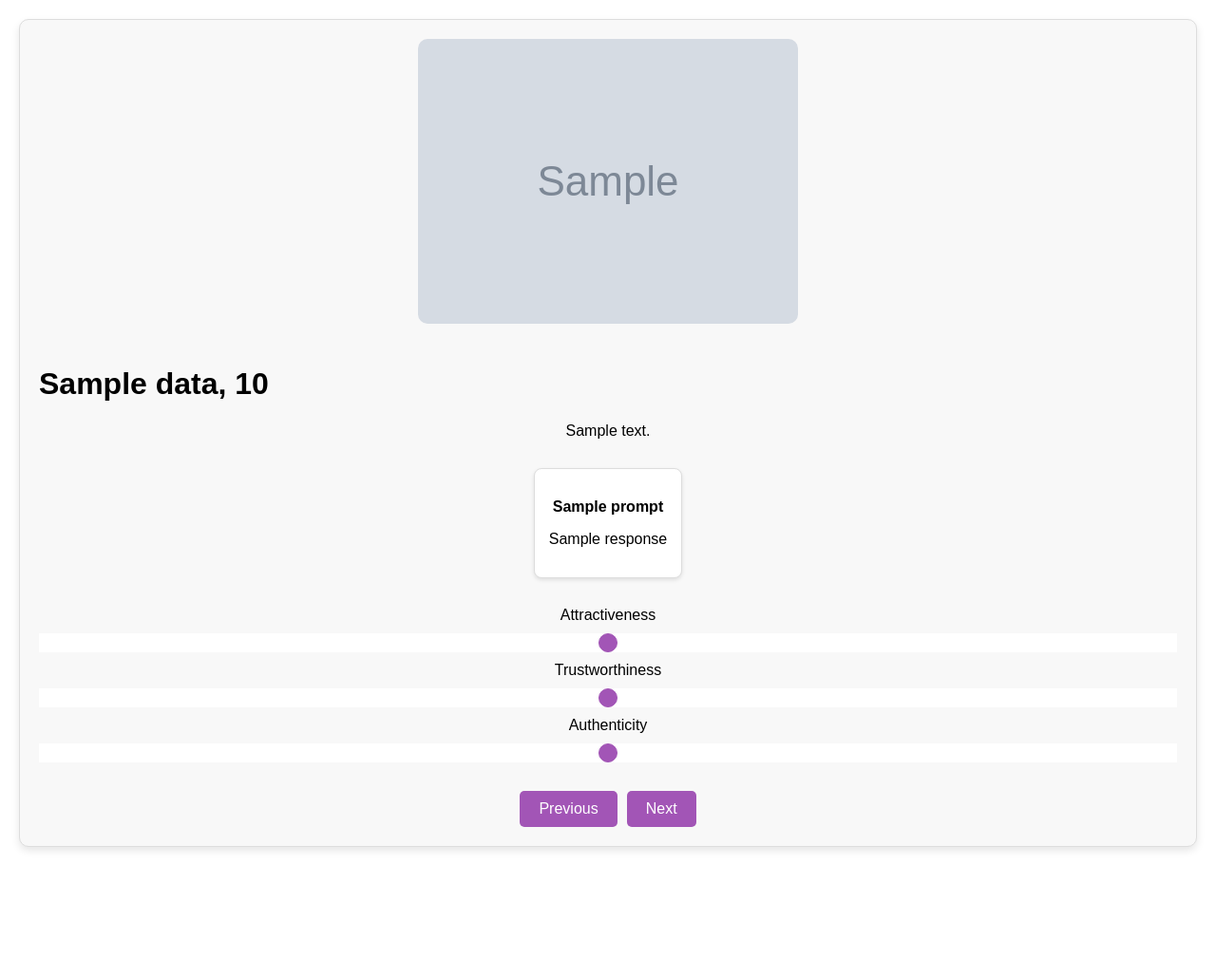
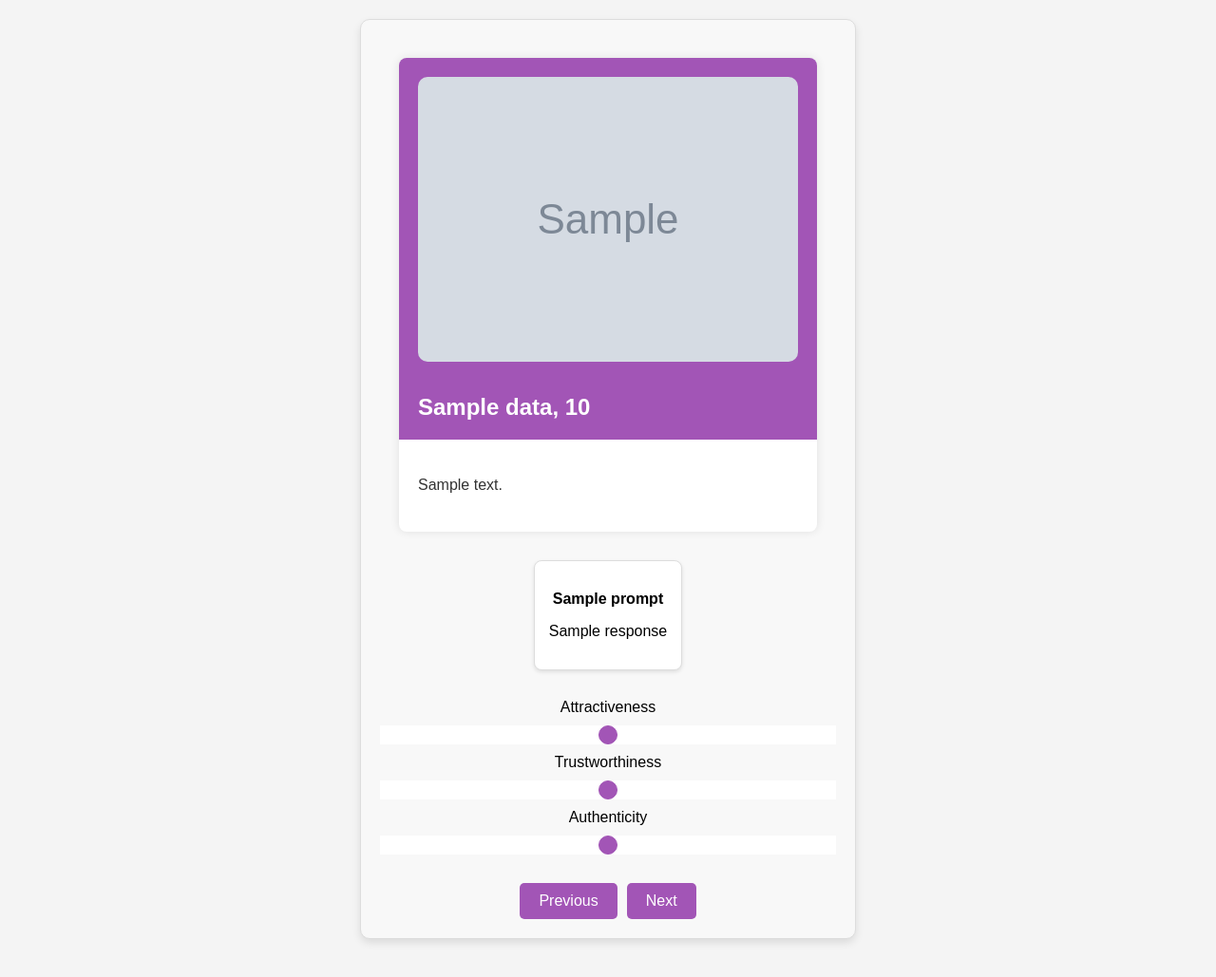
Before and after one commit to Palenoff/dating-app-thesis, a Flask app: template templates/profile.html in a window 1280 px wide. Shown: the whole page at 95% size. Before the commit the page ends 896 px from the top, so only its background shows below. Run offline with Flask 3, Linux system fonts and the light colour scheme; the template is opened without the code that fills it: most values are stand-ins (such as "Sample title", 1, 10 or a date in 2020); grey boxes marked "Sample" are stand-in pictures; parts of the project's set-up code (start-up, migrations or seed data) failed here and were passed over.

Commit message:
Human and AI bios partition based on fact sets add
Also: UI bio section modify

```diff
--- a/app.py
+++ b/app.py
@@ -28,9 +28,8 @@ def build_profiles_set(participant):
     pictures = random.sample(os.listdir(os.path.join(os.getcwd(),'static','images',participant.Preferred_gender)), app.config['N_PROFILES']) #selecting pictures sample based on preferred_gender
     bios_groups = bios.groupby('source')
     bios_randomized = {}
-    for g in bios_groups.groups:
-        bios_randomized[g] = bios_groups.get_group(g).sample(n=app.config['N_PROFILES'] // 2,replace=False,random_state=participant.ID*74*list(bios_groups.groups).index(g)) #selecting random subsets of bios for H and AI conditions (size N/2 each)
-    #.sample(n=app.config['N_PROFILES'] // 2,replace=False,random_state=participant.ID*74) #selecting random subsets of bios for H and AI conditions (size N/2 each)
+    bios_randomized['H'] = bios_groups.get_group('H').sample(n=app.config['N_PROFILES'] // 2,replace=False,random_state=participant.ID*74) #selecting a random sample of human-generated bios
+    bios_randomized['AI'] = bios_groups.get_group('AI')[~bios_groups.get_group('AI')['ID_Factset'].isin(bios_randomized['H']['ID_Factset'])].sample(n=app.config['N_PROFILES'] // 2,replace=False,random_state=participant.ID*108)#selecting a random sample of AI-generated bios among the bios, which have the different ID_Factset from those in bios_randomized['H']. This is done to ensure that all the selected AI-generated bios are created on the diffreent fact sets than those in bios_randomized['H'].
     h_ai_distribution = ['H','AI'] * (app.config['N_PROFILES'] // 2)
     random.Random(participant.ID).shuffle(h_ai_distribution) #setting the order for profiles to show depending on condition
     condition_index = {'H':0, 'AI':0} #counter
--- a/templates/profile.html
+++ b/templates/profile.html
@@ -8,6 +8,13 @@
         <style>
             body {
                 font-family: Arial, sans-serif;
+            background-color: #f4f4f4;
+            margin: 0;
+            padding: 0;
+            display: flex;
+            align-items: center;
+            justify-content: center;
+            min-height: 100vh;
                 margin: 20px;
             }
 
@@ -28,8 +35,46 @@
                 margin-bottom: 20px;
             }
 
-            .bio {
-                margin-bottom: 20px;
+            .bio-container {
+                max-width: 600px;
+            background-color: #fff;
+            box-shadow: 0 0 10px rgba(0, 0, 0, 0.1);
+            border-radius: 8px;
+            overflow: hidden;
+            margin: 20px;
+            }
+
+            .bio-header {
+                background-color: rgb(162, 85, 182);
+                color: #fff;
+                padding: 20px;
+                text-align: center;
+            }
+
+            .bio-content {
+                padding: 20px;
+            }
+
+            .avatar {
+                border-radius: 50%;
+                max-width: 100px;
+                margin: 0 auto;
+                display: block;
+            }
+
+            .user-name {
+                font-size: 24px;
+                font-weight: bold;
+                margin-top: 10px;
+                text-align: left;
+            }
+
+            .user-description {
+                font-size: 16px;
+                line-height: 1.6;
+                margin-top: 15px;
+                color: #333;
+                text-align: justify;
             }
 
             .prompt-container {
@@ -124,9 +169,17 @@
 <body>
     <div class="profile" id="{{ data['current_n'] }}">
         <div class="inner_profile">
-            <img src="{{ url_for('static', filename='images/' + data['picture'] ) }}" alt="{{ data['name'] }}">
-            <h1 align="left">{{ data['name'] }}, {{ data['age'] }}</h1>
-            <p class="bio">{{ data['bio'] }}</p>
+            <div class="bio-container">
+                <div class="bio-header">
+                    <img src="{{ url_for('static', filename='images/' + data['picture'] ) }}" alt="{{ data['name'] }}">
+                    <div class="user-name">{{ data['name'] }}, {{ data['age'] }}</div>
+                </div>
+                <div class="bio-content">
+                    <p class="user-description">
+                        {{ data['bio'] }}
+                    </p>
+                </div>
+            </div>
             <div class="prompt-container">
                 {% for prompt, response in data['prompts_and_responses'] %}
                     <div class="prompt-card">
```
